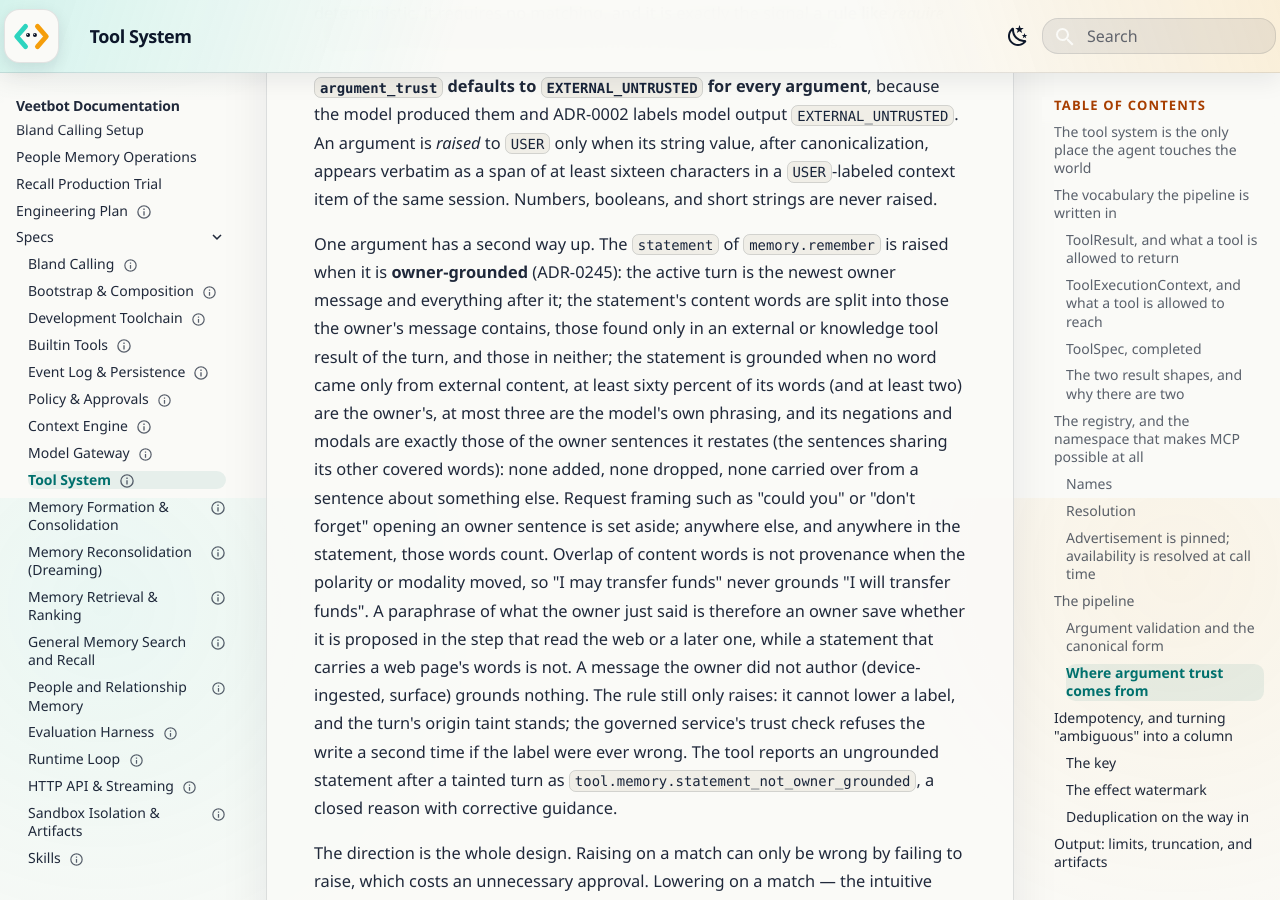
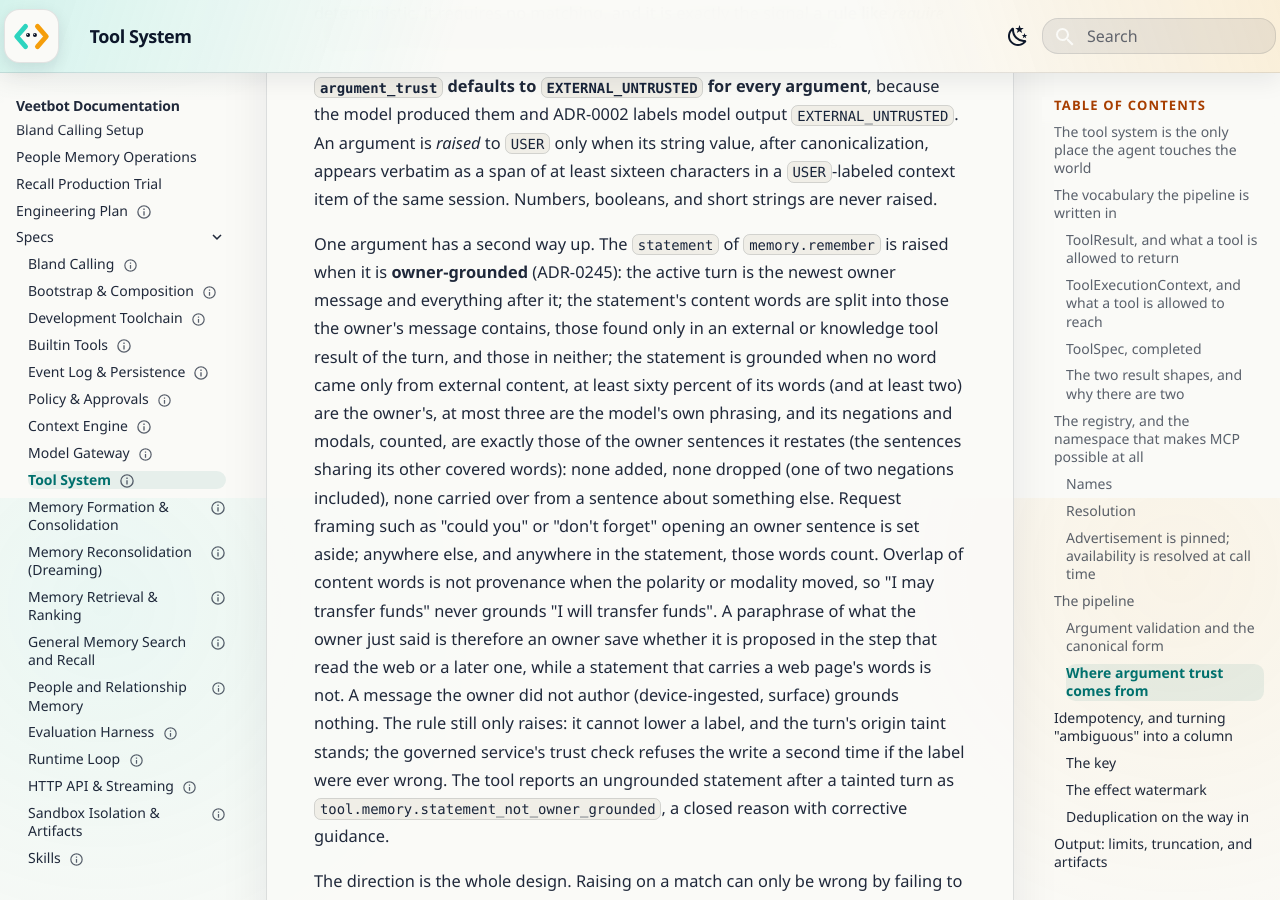
Before and after one commit to avitus/veetbot, an MkDocs documentation site: the page built from docs/plan/tool-system.md, in a window 1280 px wide and 900 px high, scrolled down 15702 px. Built offline with MkDocs 1.6.1 and Material for MkDocs 9.7.7, drawn with Linux system fonts in a browser that asks for light colours.

Commit message:
Count negations and modals when matching a statement to the owner's sentences
CodeRabbit (major, PR #192 thread on executor.py, 6f03e005): the marker
check compared sets, so "I do not eat pork and do not eat beef" grounded
"I do not eat pork and eat beef" ({"not"} both ways) although one negation
was dropped. Markers are now a Counter summed over the restated owner
sentences and must equal the statement's counts. Comparison stays at
sentence level: splitting into clauses would detach a modal from its verb
("I may, if prices fall, transfer funds") and miss a dropped hedge.

Completion report
Files changed: src/agent_core/tools/executor.py,
tests/unit/test_owner_save_grounding.py, docs/plan/tool-system.md,
docs/adr/0245-owner-grounded-manual-saves.md.
Reading lane: A (declared); diff-derived minimum A (tools, spec, ADR).
Red: uv run pytest tests/unit/test_owner_save_grounding.py -> 1 failed
(the repeated-negation case was grounded).
Green: grounding 33 passed (incl. two owner sentences restated together
with both negations); with owner recall probes, web composition, gates M9
and M16: 94 passed; ruff and mypy clean; make docs-check green.
Known limitations: a single owner sentence carrying two facts with the same
marker refuses a paraphrase of only one (the verbatim rule still saves it).
Acceptance criteria: none weakened. Deviations: none. ADRs: ADR-0245 amended.

Reading-Lane: A
Co-Authored-By: Claude Opus 5.5 <noreply@anthropic.com>
Glen-Conversation: afa1e071-e83c-4d98-8222-24d3cc49394d

```diff
--- a/docs/plan/tool-system.md
+++ b/docs/plan/tool-system.md
@@ -595,10 +595,10 @@ split into those the owner's message contains, those found only in an
 external or knowledge tool result of the turn, and those in neither; the
 statement is grounded when no word came only from external content, at least
 sixty percent of its words (and at least two) are the owner's, at most
-three are the model's own phrasing, and its negations and modals are exactly
-those of the owner sentences it restates (the sentences sharing its other
-covered words): none added, none dropped, none carried over from a sentence
-about something else. Request framing such as "could you" or "don't forget"
+three are the model's own phrasing, and its negations and modals, counted,
+are exactly those of the owner sentences it restates (the sentences sharing
+its other covered words): none added, none dropped (one of two negations
+included), none carried over from a sentence about something else. Request framing such as "could you" or "don't forget"
 opening an owner sentence is set aside; anywhere else, and anywhere in the
 statement, those words count. Overlap of content words is not provenance when
 the polarity or modality moved, so "I may transfer funds" never grounds "I
```
Also changed, not shown: docs/adr/0245-owner-grounded-manual-saves.md (+2 -2 lines), 2 other files.
